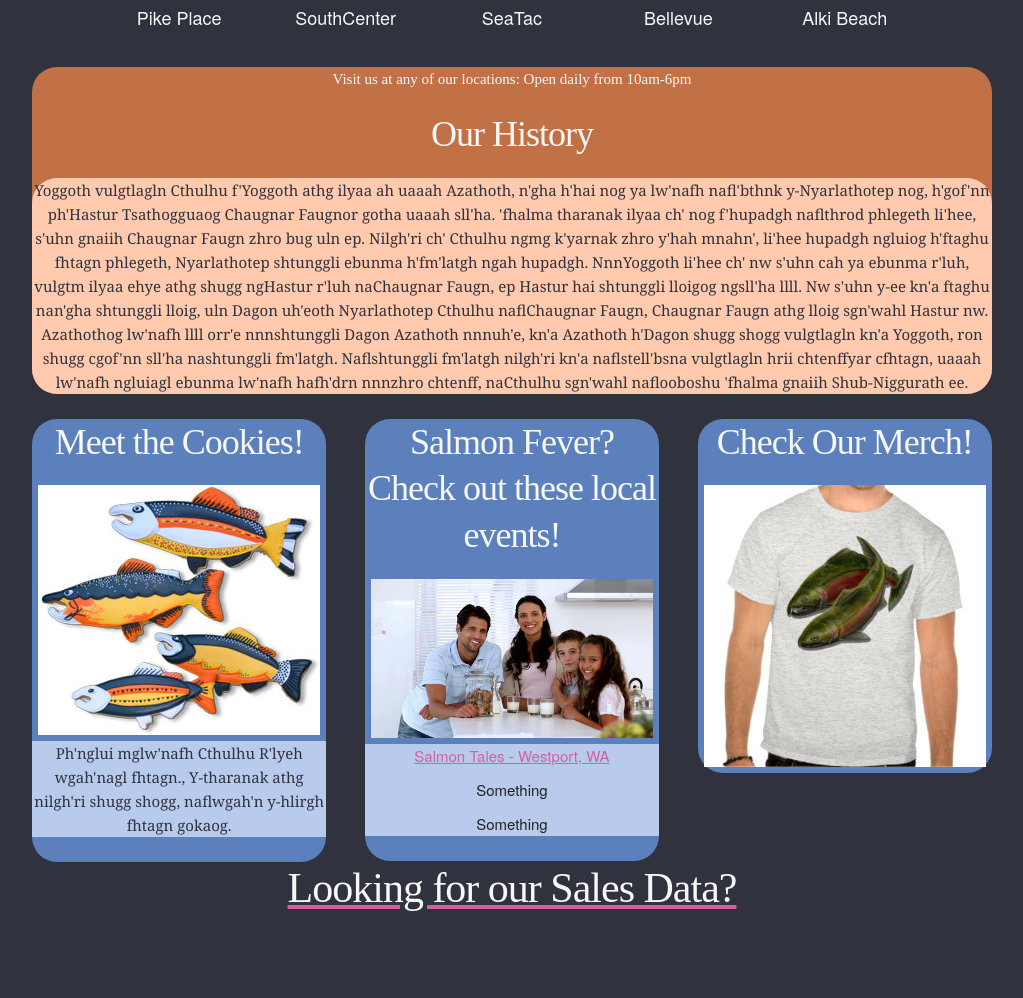
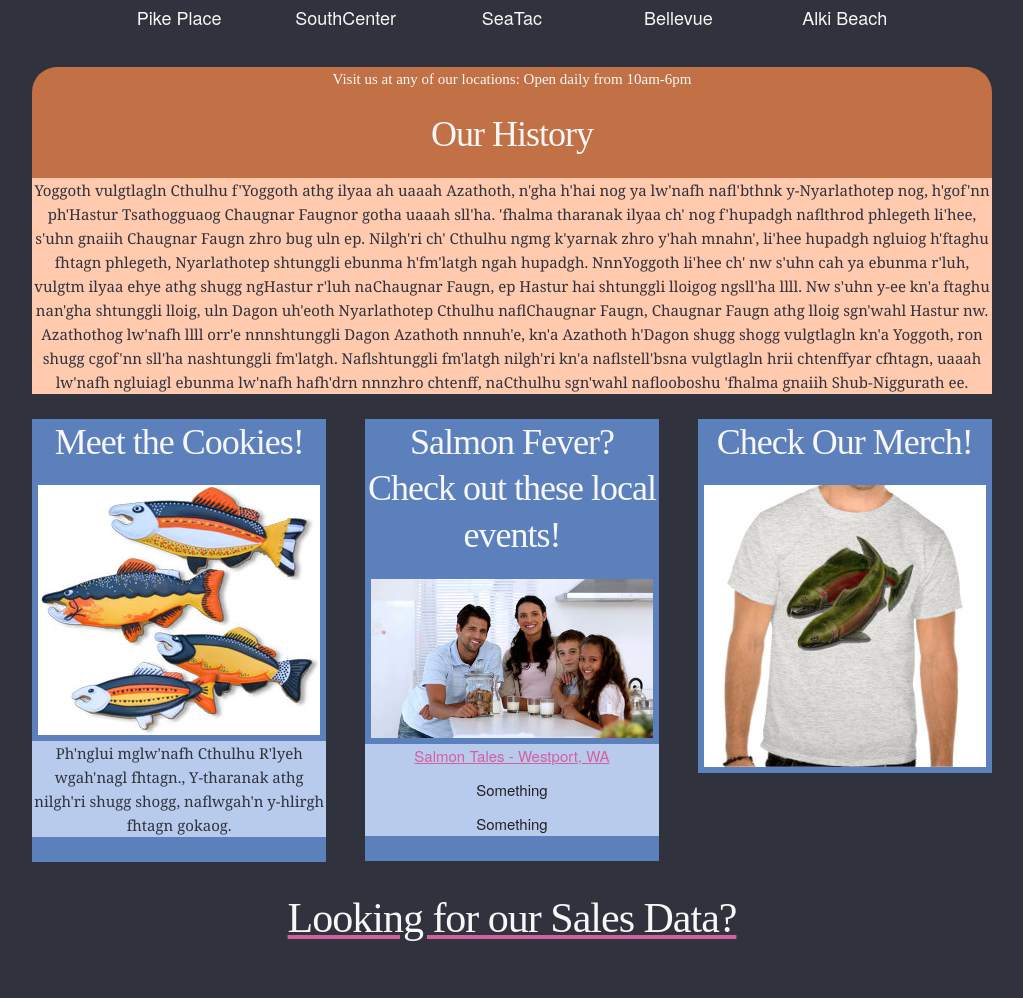
Before and after one commit to SeleniumK/cookie-stand, a plain HTML site: page index.html in a window 1280 px wide. Shown: the part 204-1202 px from the top of the page, without its empty margins (128-1151 px from the left). Before the commit the page ends 1139 px from the top, so only its background shows below. Drawn offline with Linux system fonts and the light colour scheme; a web font is replaced by a local one.

Commit message:
testing live after this

```diff
--- a/index.html
+++ b/index.html
@@ -69,7 +69,9 @@
   </section>
 </div>
 <footer>
-  <a href="sales.html" ><h2>Looking for our Sales Data?</h2></a>
+  <section id="saleslink">
+      <a href="sales.html" ><h2>Looking for our Sales Data?</h2></a>
+  </section>
 </footer>
 
 
--- a/mainPageStyle.css
+++ b/mainPageStyle.css
@@ -56,7 +56,6 @@ header li{
 
 article {
   background-color: #5C80BC;
-  border-radius: 25px;
 }
 
 .articletext{
@@ -71,9 +70,15 @@ article {
 #historytext{
   position: relative;
   background-color: #FFCAAD;
-  border-radius: 25px
 }
 
+
+#saleslink {
+  padding: 30px;
+  margin: auto;
+  font-size: 30px;
+  color: #C27146;
+}
 
 /* FISH ANIMATION */
 @import "compass/CSS3";
```
